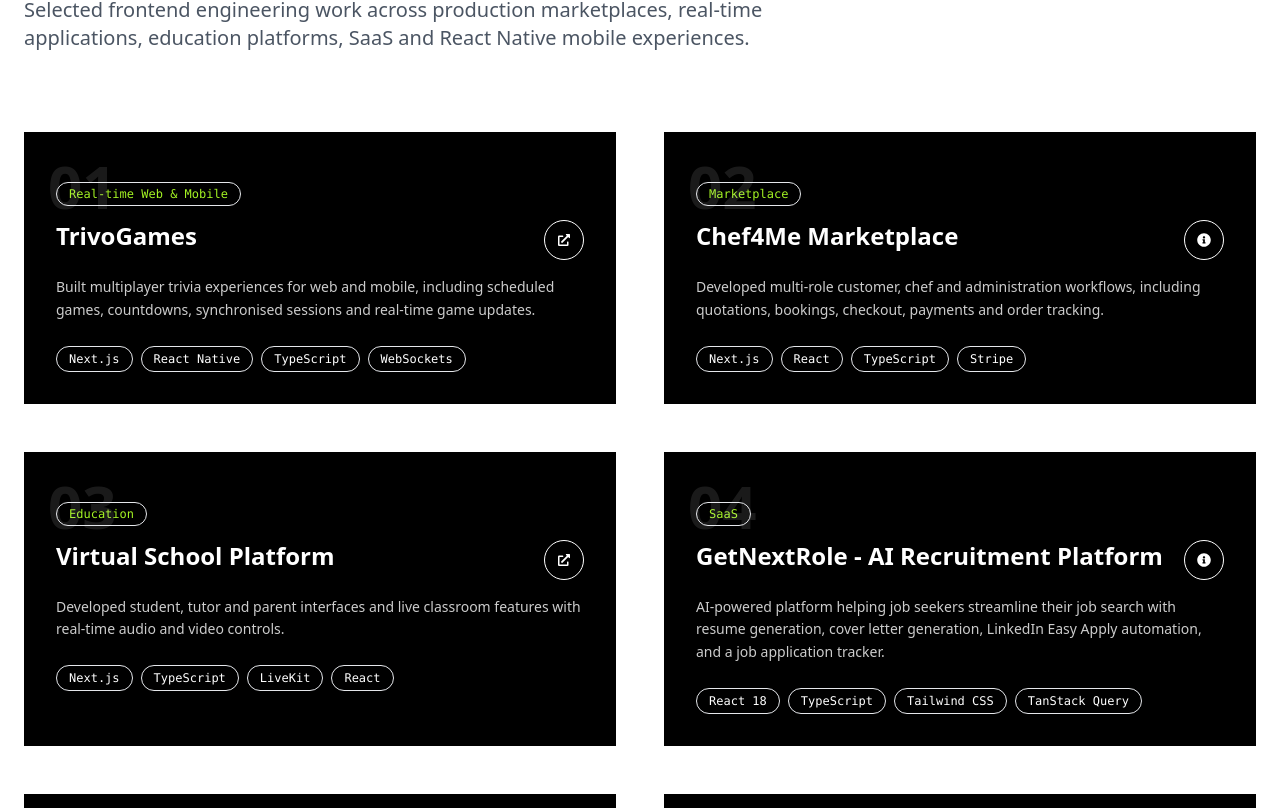
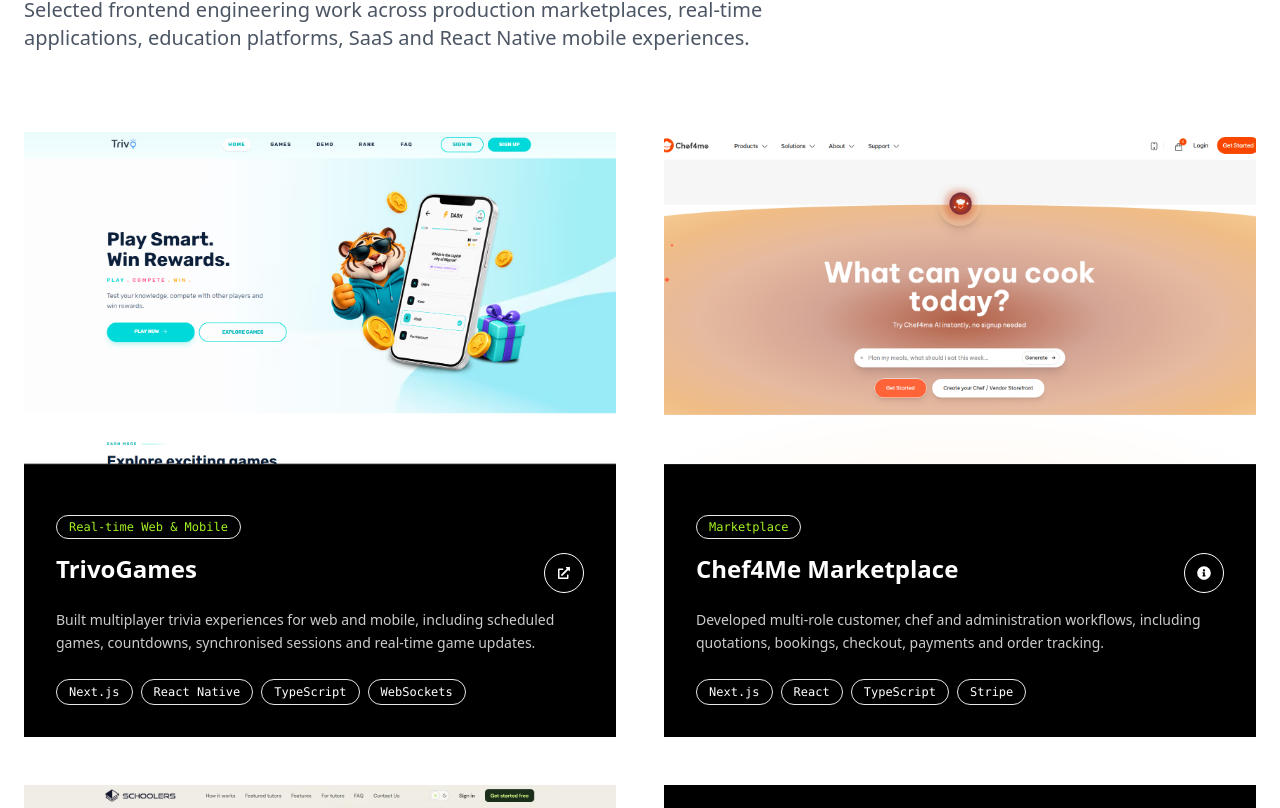
Before and after one commit to paulynson/portfolio, a React (Vite) app: page / in a window 1280 px wide. Shown: the part 1112-1920 px from the top of the page. Built offline with nearby package versions, Linux system fonts and the light colour scheme.

Commit message:
Display existing project screenshots in cards and details

```diff
--- a/src/component/Portfolios.tsx
+++ b/src/component/Portfolios.tsx
@@ -95,6 +95,16 @@ const Portfolios = () => {
                 {String((page - 1) * PAGE_SIZE + index + 1).padStart(2, "0")}
               </div>
 
+              {project.image && (
+                <img
+                  src={project.image}
+                  alt={`${project.title} application screenshot`}
+                  loading="lazy"
+                  decoding="async"
+                  className="block w-full aspect-video object-cover border-b border-white/10"
+                />
+              )}
+
               {/* Project Content */}
               <div className="p-6 sm:p-8 pt-10 sm:pt-12">
                 {/* Category Badge */}
@@ -187,6 +197,14 @@ const Portfolios = () => {
               <p className="mb-6 font-mono text-sm text-[#A3F323]">
                 {selectedProject.category}
               </p>
+              {selectedProject.image && (
+                <img
+                  src={selectedProject.image}
+                  alt={`${selectedProject.title} application screenshot`}
+                  className="mb-6 block w-full h-auto border border-white/20"
+                  decoding="async"
+                />
+              )}
               <div id="project-details-description" className="space-y-7">
                 <section>
                   <h4 className="mb-3 text-sm font-bold uppercase tracking-wider text-[#A3F323]">Project overview</h4>
```
